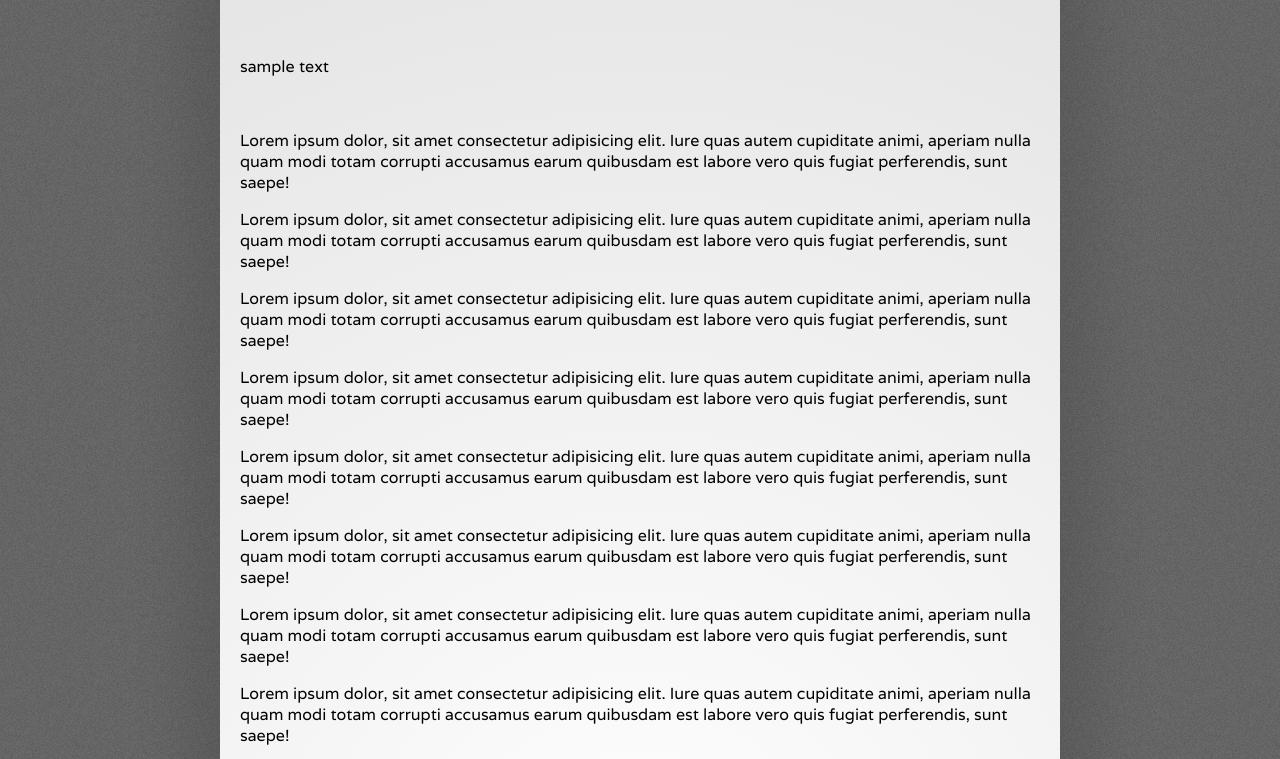
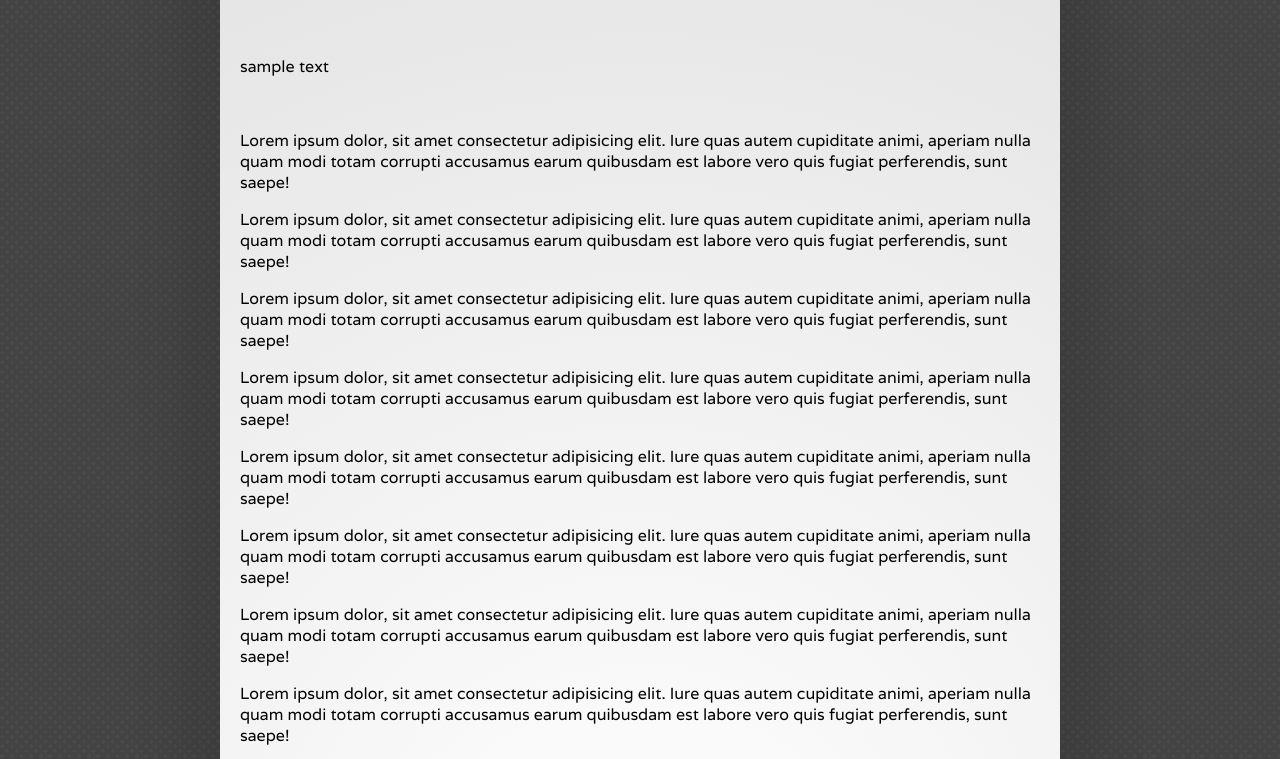
Before and after one commit to bedwras/macos-themed-personal-site, a plain HTML site: page index.html in a window 1280 px wide. Shown: the part 180-939 px from the top of the page. Drawn offline with Linux system fonts and the light colour scheme.

Commit message:
added an even faster background

```diff
--- a/styles.css
+++ b/styles.css
@@ -15,7 +15,10 @@ body, html {
 }
 
 body {
-    background-image: url(background\ texture\ test.png);
+    background: linear-gradient(45deg, #434343 0%, #434343 5%,transparent 5%, transparent 10%, #434343 10%, #434343 15%,transparent 15%,transparent 20%, #434343 20%, #434343 25%,transparent 25%,transparent 30%, #434343 30%, #434343 35%,transparent 35%,transparent 40%, #434343 40%, #434343 45%,transparent 45%,transparent 50%, #434343 50%, #434343 55%,transparent 55%,transparent 60%, #434343 60%, #434343 65%,transparent 65%,transparent 70%, #434343 70%, #434343 75%,transparent 70%,transparent 80%, #434343 80%, #434343 85%,transparent 85%,transparent 90%, #434343 90%, #434343 95%,transparent 95%), linear-gradient(135deg, #434343 0%, #434343 5%,transparent 5%, transparent 10%, #434343 10%, #434343 15%,transparent 15%,transparent 20%, #434343 20%, #434343 25%,transparent 25%,transparent 30%, #434343 30%, #434343 35%,transparent 35%,transparent 40%, #434343 40%, #434343 45%,transparent 45%,transparent 50%, #434343 50%, #434343 55%,transparent 55%,transparent 60%, #434343 60%, #434343 65%,transparent 65%,transparent 70%, #434343 70%, #434343 75%,transparent 70%,transparent 80%, #434343 80%, #434343 85%,transparent 85%,transparent 90%, #434343 90%, #434343 95%,transparent 95%);
+        background-size: 3em 3em;
+        background-color: #494949;
+        opacity: 1
 }
 
 .page {
```
